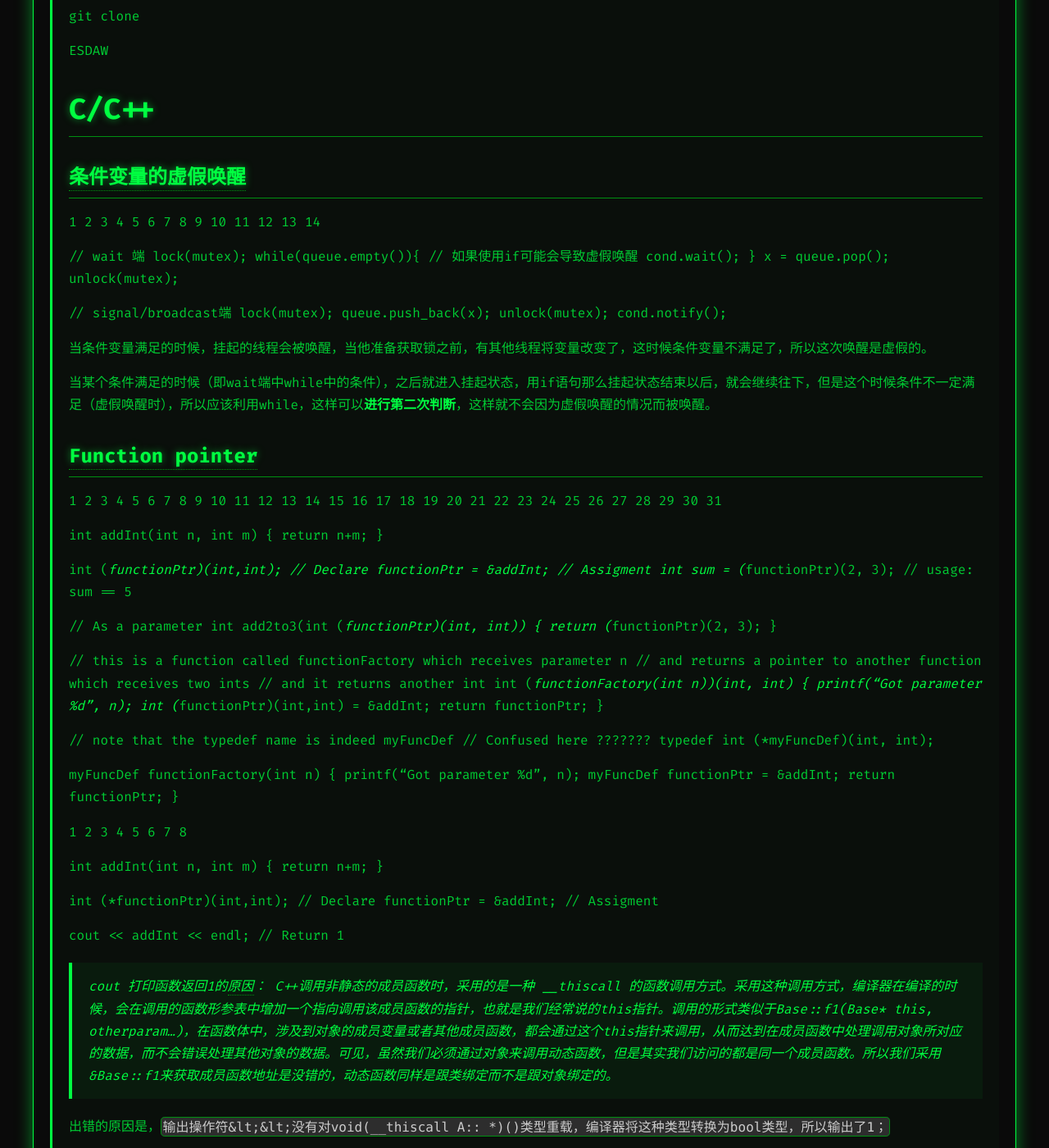
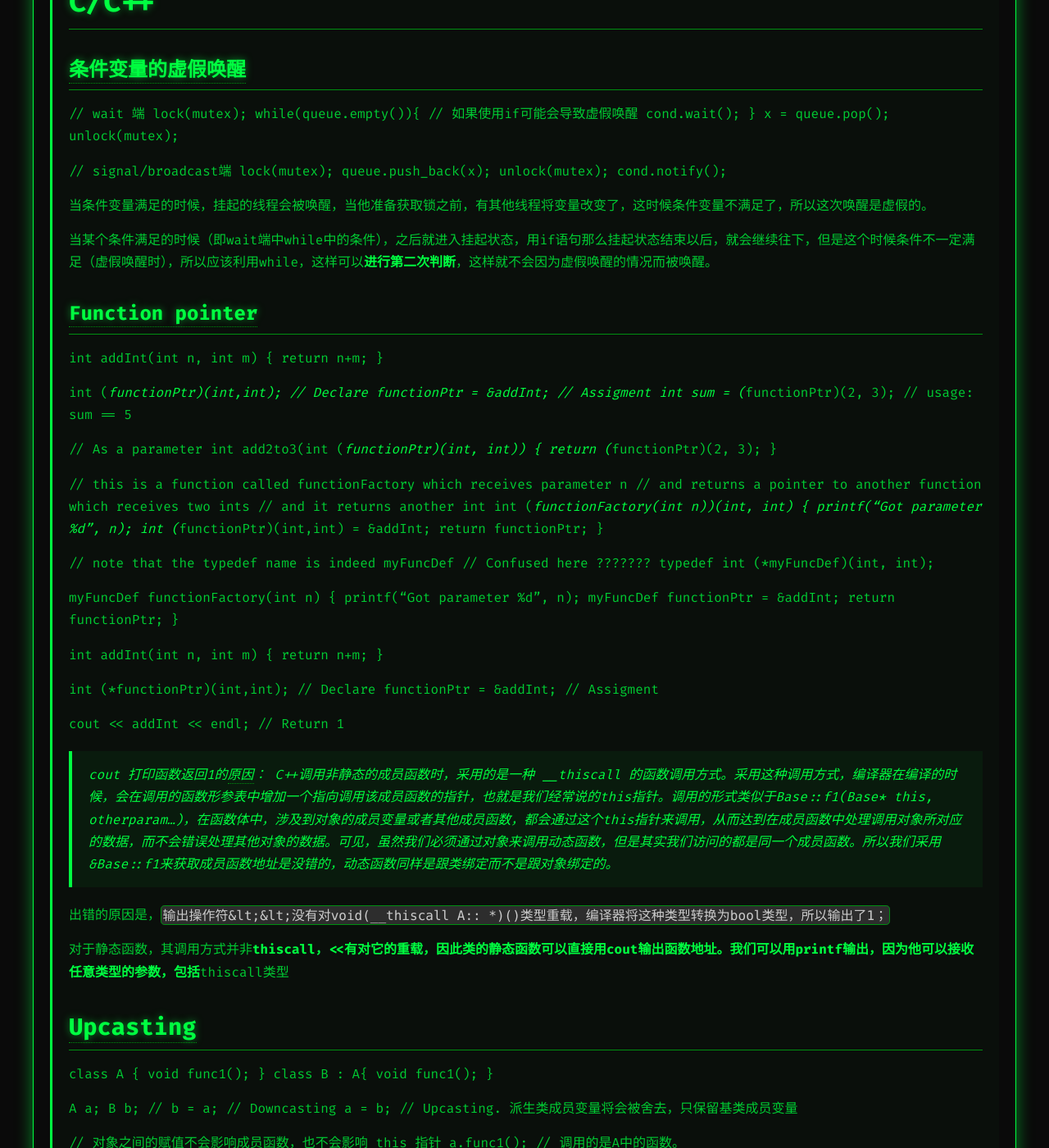
Before and after one commit to Baymine/Baymine.github.io, a Jekyll site: the page built from _posts/2022-11-29-basic-knoledge.md, in a window 1280 px wide and 1400 px high, scrolled down 3171 px. Shown: the whole window at 82% size. Built offline with Jekyll 4.4.1, drawn with Linux system fonts in a browser that asks for light colours; nearby versions of some CDN libraries; some of the changed text lies outside the part shown.

Commit message:
[opt] Optimized the code format

```diff
--- a/_posts/2022-11-29-basic-knoledge.md
+++ b/_posts/2022-11-29-basic-knoledge.md
@@ -11,10 +11,6 @@ tags: []
 -
 
 Small tricks
-
-1
-2
-3
 
 // 取中间的数：
 int mid = (left + right) / 2; // 有溢出的风险
@@ -33,8 +29,6 @@ int mid = left + ((right - left) &gt;&gt; 1); // 这样更好
 - 在菱形继承的场景下，会产生两份基类数据，浪费空间，同时访问基类还需要通过域运算符
 - 利用虚继承，在间接继承共同基类时是保留一份基类成员。创建派生类实例的时候，只需要调用一次基类的构造函数
 
-1
-2
 
 class A{}
 class B : virtual public A{}
@@ -59,38 +53,6 @@ Linux 是一个类似 Unix 的操作系统，Unix 要早于 Linux，Linux 的初
 
 ![1672140678237](https://Baymine.github.io/images/Basic_must_known/1672140678237.png)
 
-1
-2
-3
-4
-5
-6
-7
-8
-9
-10
-11
-12
-13
-14
-15
-16
-17
-18
-19
-20
-21
-22
-23
-24
-25
-26
-27
-28
-29
-30
-31
-32
 
 # In the work directory
 git config --global user.name "yourName"
@@ -128,20 +90,6 @@ git clone
 # [](#C-C)C/C++
 ### [](#%E6%9D%A1%E4%BB%B6%E5%8F%98%E9%87%8F%E7%9A%84%E8%99%9A%E5%81%87%E5%94%A4%E9%86%92)[条件变量的虚假唤醒](https://www.cnblogs.com/tqyysm/articles/9765667.html)
 
-1
-2
-3
-4
-5
-6
-7
-8
-9
-10
-11
-12
-13
-14
 
 // wait 端
 lock(mutex);
@@ -163,37 +111,7 @@ cond.notify();
 
 ### [](#Function-pointer)[Function pointer](https://stackoverflow.com/questions/840501/how-do-function-pointers-in-c-work)
 
-1
-2
-3
-4
-5
-6
-7
-8
-9
-10
-11
-12
-13
-14
-15
-16
-17
-18
-19
-20
-21
-22
-23
-24
-25
-26
-27
-28
-29
-30
-31
+
 
 int addInt(int n, int m) {
     return n+m;
@@ -227,14 +145,6 @@ myFuncDef functionFactory(int n) {
     return functionPtr;
 }
 
-1
-2
-3
-4
-5
-6
-7
-8
 
 int addInt(int n, int m) {
     return n+m;
@@ -255,15 +165,6 @@ C++调用非静态的成员函数时，采用的是一种 __thiscall 的函数
 
 ## [](#Upcasting)[Upcasting](http://c.biancheng.net/view/2284.html)
 
-1
-2
-3
-4
-5
-6
-7
-8
-9
 
 class A { void func1(); }
 class B : A{ void func1(); }
```
